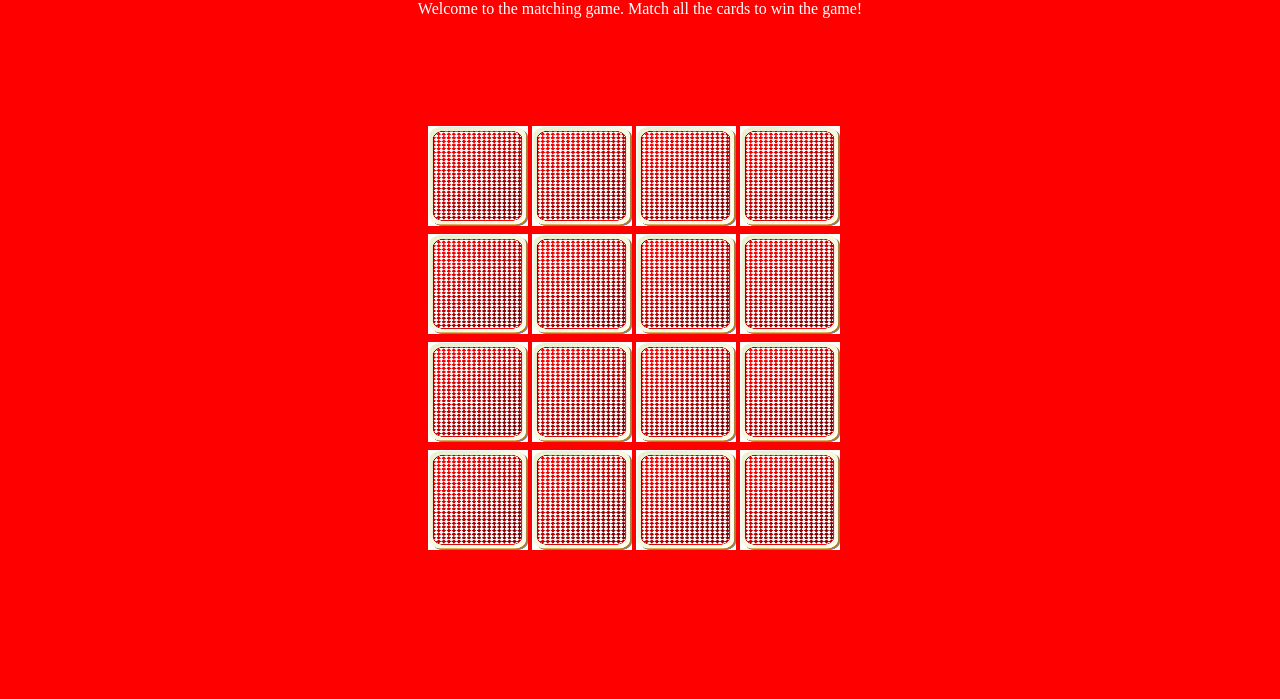
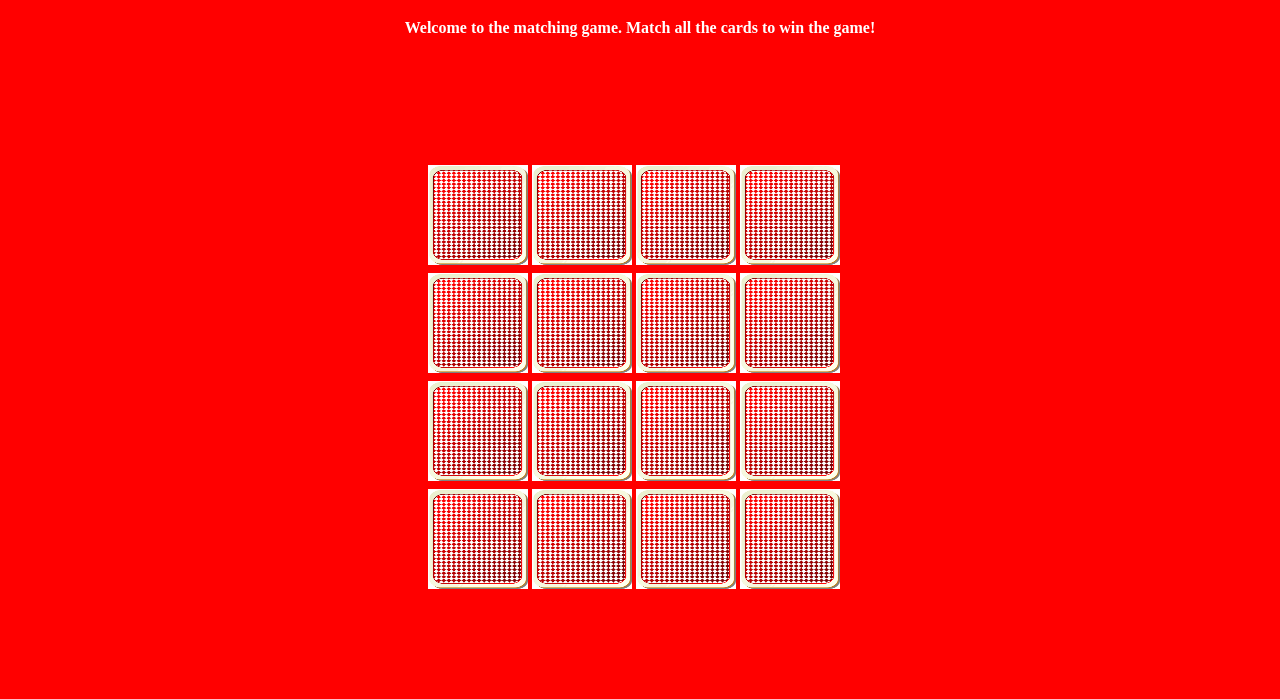
Before and after one commit to machopartygamer/fallWebPage, a plain HTML site: page game.html in a window 1280 px wide. Shown: the part 104-803 px from the top of the page. Drawn offline with Linux system fonts and the light colour scheme.

Commit message:
small changes
changed margins

```diff
--- a/game.html
+++ b/game.html
@@ -18,7 +18,7 @@
             </ul>
         </header>
         <h1 style="text-align: center; font-size: 30px;">Game</h1>
-        <p style="text-align: center; padding-top: 10px;">Welcome to the matching game. Match all the cards to win the game!</p>
+        <h4 style="text-align: center; padding-top: 10px;">Welcome to the matching game. Match all the cards to win the game!</h4>
         <div class="game">
             <div id="game-grid" class="grid-container"></div>
         </div>
--- a/style.css
+++ b/style.css
@@ -108,16 +108,19 @@ footer a {
   font-size: 19px;
 }
 p{
-  margin:2px;
+  margin:22px;
   color:white;
 }
 h1{
   color:white;
   margin-bottom:0px;
 }
+h4{
+  color:white;
+}
 .center{
   font-size: 20px;
-
+  margin-bottom:20px;
 
 }
 .game {
```
